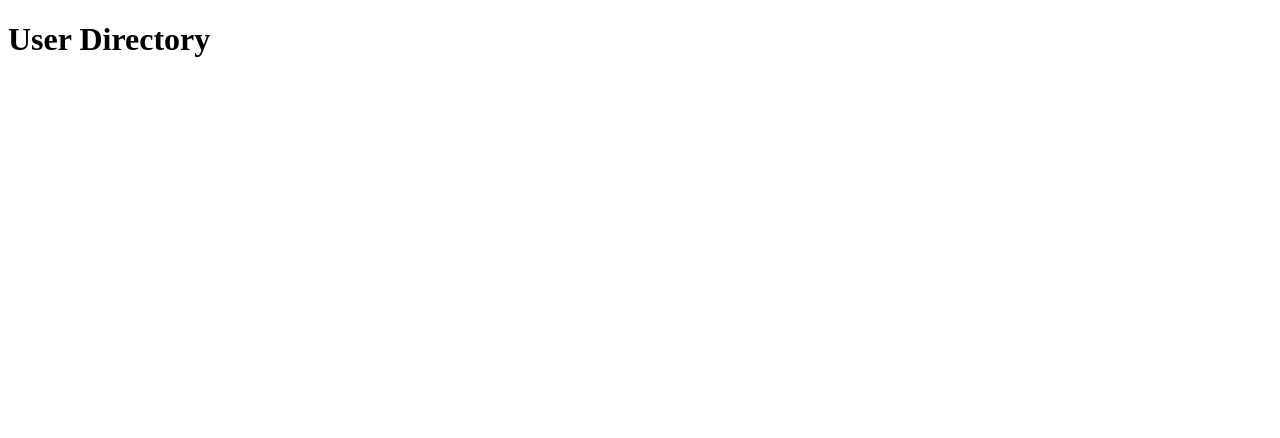
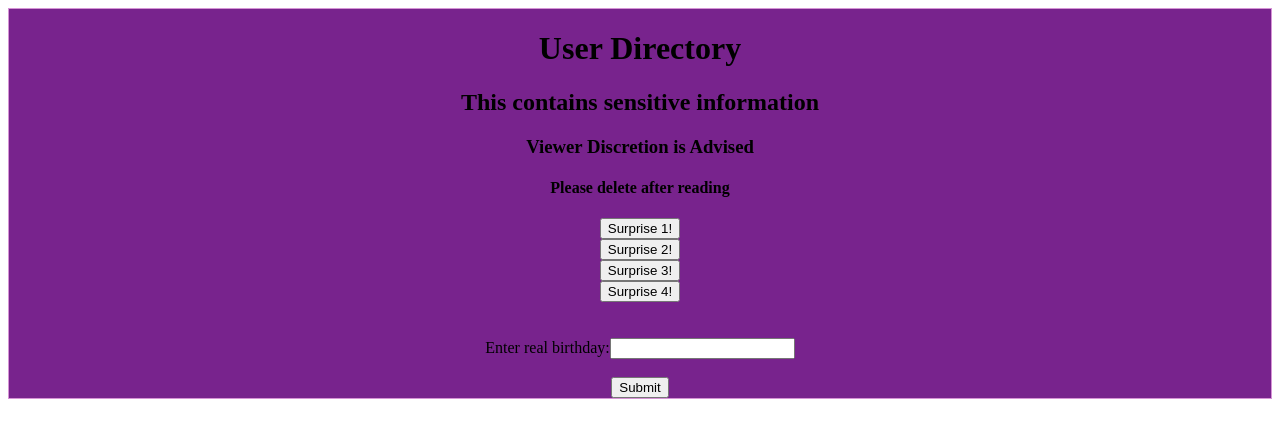
Before and after one commit to LittleMissEngineer/user--directory, a plain HTML site: page index.html in a window 1280 px wide. Drawn offline with Linux system fonts and the light colour scheme.

Commit message:
Initial commit

```diff
--- a/index.css
+++ b/index.css
@@ -4,6 +4,6 @@ body{
 }
 
 .container {
-    background-color: lavenderblush;
+    background-color: rgb(120, 35, 141);
     border: 1px solid rgb(214, 147, 214) ;
   }
--- a/index.html
+++ b/index.html
@@ -5,9 +5,26 @@
     <meta http-equiv="X-UA-Compatible" content="IE=edge">
     <title>User Directory</title>
     <meta name="viewport" content="width=device-width, initial-scale=1">
-
+   <link rel ="stylesheet" href ="index.css">
 </head>
 <body>
-    <h1>User Directory</h1>
+ <div class="container">
+
+    <h1 id ="heading"><center>User Directory</center></h1>
+    <h2 id = "title"><center>This contains sensitive information</center></h2>
+    <h3 id = "viewing"><center>Viewer Discretion is Advised</center></h3>
+    <h4 id = "viewed"><center>Please delete after reading</center></h4>
+
+    <center><button onclick="changeText()">Surprise 1!</button></center>
+    <center><button onclick="changeMessage()">Surprise 2!</button></center>
+    <center> <button onclick="hiddenMessage()">Surprise 3!</button></center>
+    <center><button onclick="ourMistake()">Surprise 4!</button><br><br><br></center>
+
+
+<center><form id = "submit" action="/action_page.php">Enter real birthday:<input type="text" name= "Enter text"></form><br></center>
+<center><button onclick="submission()">Submit</button></center>
+
+</div>
+    <script src = "index.js"></script>
 </body>
 </html>
--- /dev/null
+++ b/index.js
@@ -0,0 +1,34 @@
+console.log('It works!')
+
+let counter = 0;
+const changeText = function(){
+    document.getElementById('heading').innerHTML = "SUUUUUUURRRRPRRRIIISSSEEEE!"
+    counter = counter + 1
+    if(counter > 2){
+        document.getElementById('title').innerHTML = "HAPPY BIRTHDAY!"
+    }
+}
+
+const changeMessage = function(){
+    document.getElementById('title').innerHTML = "This is actually a birthday card in disguise!"
+}
+const hiddenMessage = function(){
+    document.getElementById('viewing').innerHTML = "It's not your birthday?"
+}
+  const ourMistake = function(){
+    document.getElementById('viewed').innerHTML = "Opps...."
+  }
+
+  const submission = function(){
+
+    let x = document.getElementById('submit').elements[0].value
+
+    document.getElementById('viewed').innerHTML = x
+
+
+  }
+
+
+
+const button = document.querySelector('button')
+button.addEventListener('click', changeText)
```
